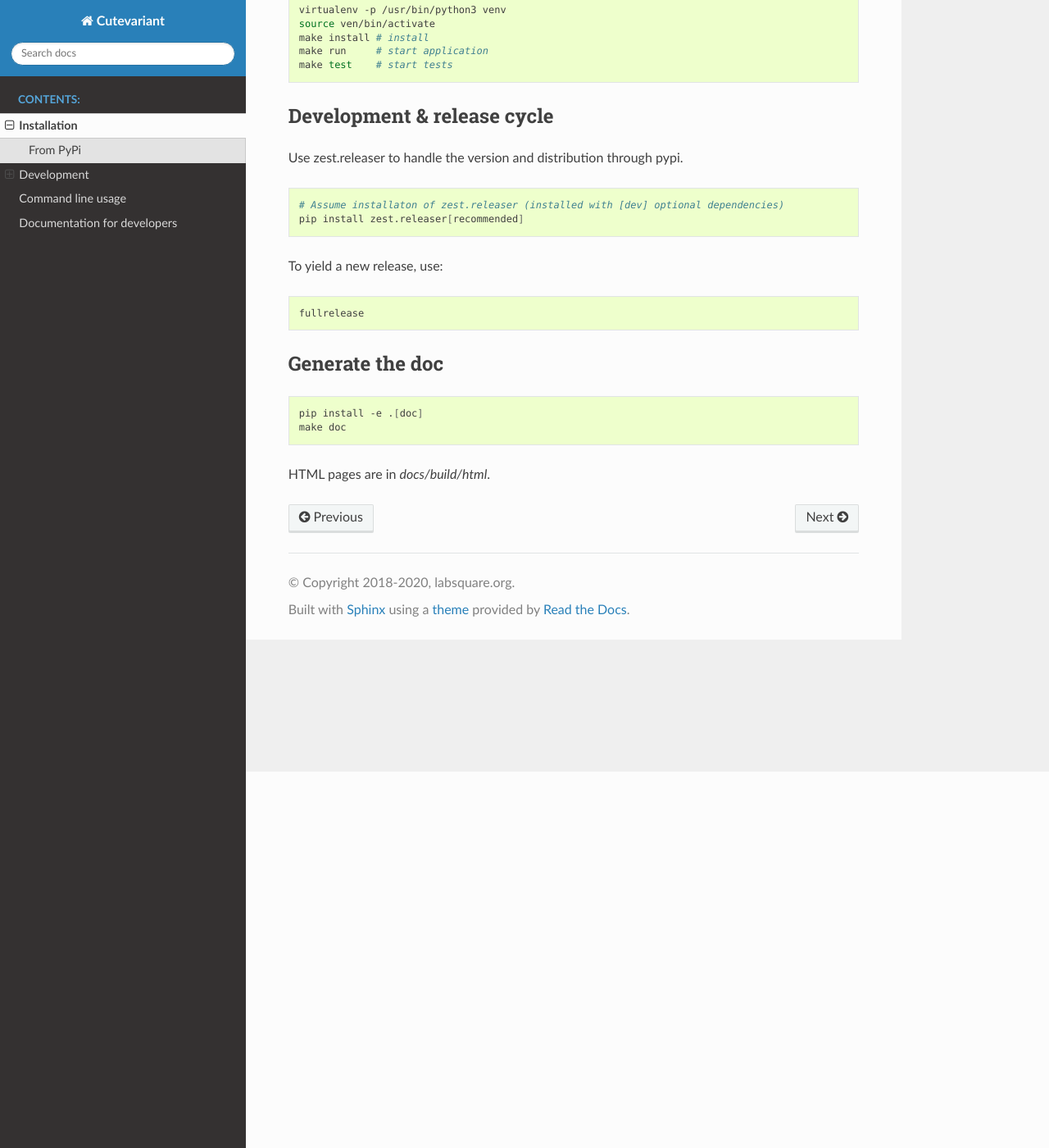
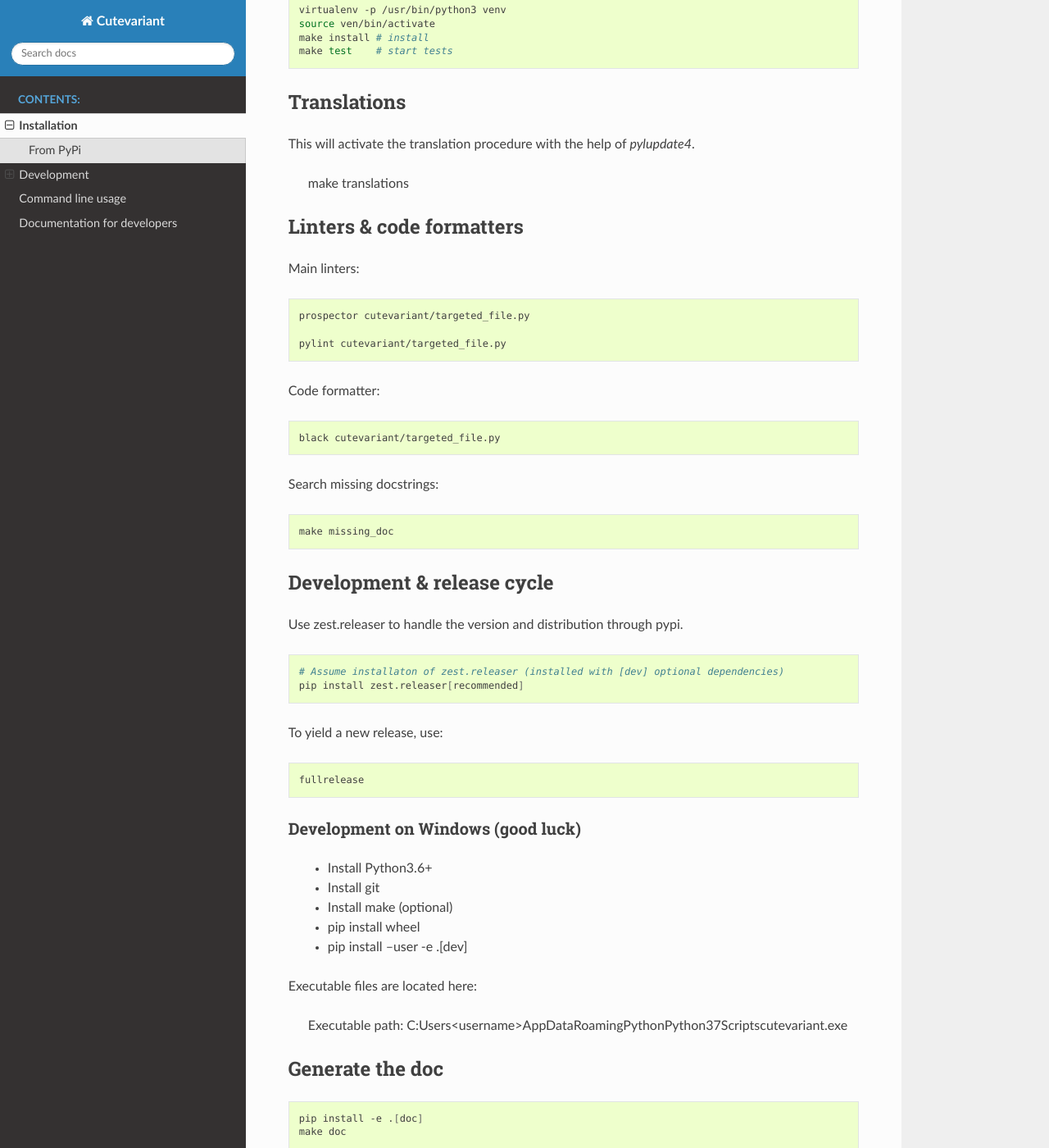
Before and after one commit to labsquare/cutevariant, a Sphinx documentation site: the page built from docs/source/installation.rst, in a window 1280 px wide and 1400 px high, scrolled down 459 px. Shown: the whole window at 82% size. Built offline with Sphinx 7.4.7 and the Read the Docs theme 2.0.0, drawn with Linux system fonts in a browser that asks for light colours.

Commit message:
[doc] Fix typos; add linters/translations chapters

```diff
--- a/docs/source/installation.rst
+++ b/docs/source/installation.rst
@@ -42,8 +42,39 @@ To get tests running
     virtualenv -p /usr/bin/python3 venv
     source ven/bin/activate
     make install # install
-    make run     # start application
     make test    # start tests
+
+
+Translations
+============
+
+This will activate the translation procedure with the help of `pylupdate4`.
+
+    make translations
+
+
+Linters & code formatters
+=========================
+
+Main linters:
+
+.. code-block:: bash
+
+    prospector cutevariant/targeted_file.py
+
+    pylint cutevariant/targeted_file.py
+
+Code formatter:
+
+.. code-block:: bash
+
+    black cutevariant/targeted_file.py
+
+Search missing docstrings:
+
+.. code-block:: bash
+
+    make missing_doc
 
 
 Development & release cycle
@@ -63,33 +94,20 @@ To yield a new release, use:
     fullrelease
 
 
-.. Development on Windows (good luck)
+Development on Windows (good luck)
+----------------------------------
 
-        Install Python3.6+
+    - Install Python3.6+
+    - Install git
+    - Install make (optional)
+    - pip install wheel
+    - pip install --user -e .[dev]
 
-        Install git
 
-        Install make (optional)
+Executable files are located here:
 
-        pip install wheel git clone https://github.com/ysard/cutevariant.git git fetch git checkout dev # or devel make install # or pip install --user -e .[dev]
+    Executable path: C:\Users<username>\AppData\Roaming\Python\Python37\Scripts\cutevariant.exe
 
-    Executable files are located here:
-
-        Executable path: C:\Users<username>\AppData\Roaming\Python\Python37\Scripts\cutevariant.exe
-
-    Build standalone program/archive/blob[add synonyms here] on Windows using cx_freeze
-
-    Strongly discouraged: You will generate an archive of 350Mo just for a program of less than 900Ko (including 550Ko of fonts and icons).
-
-    Install cx_freeze:
-
-    pip install cx_freeze
-
-    Build a blob:
-
-    make build_windows_blob
-
-    Your blob is in ./build/ directory.
 
 Generate the doc
 ================
```
